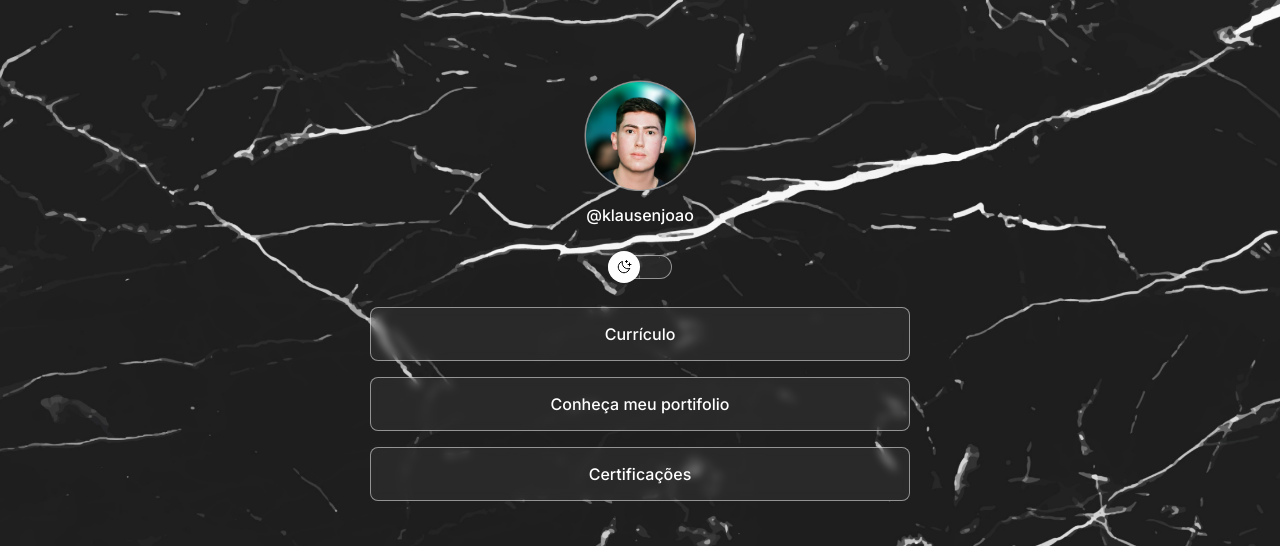
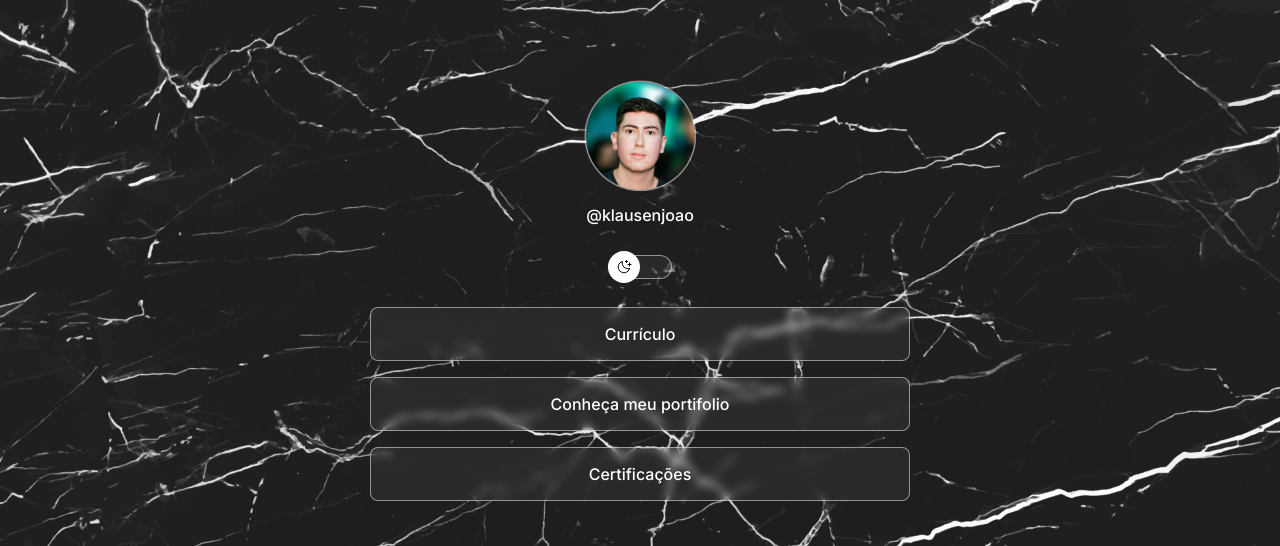
Before and after one commit to klausenjoao/ProjetoDevLinks, a plain HTML site: page index.html in a window 1280 px wide. Shown: the top 546 px of the page. Drawn offline with nearby package versions, Linux system fonts and the light colour scheme.

Commit message:
Commit background ajuste

```diff
--- a/style.css
+++ b/style.css
@@ -26,7 +26,6 @@
 
 body {
   background: var(--bg-url) no-repeat top center/cover;
-  height: 150vh;
 }
 
 body * {
```
